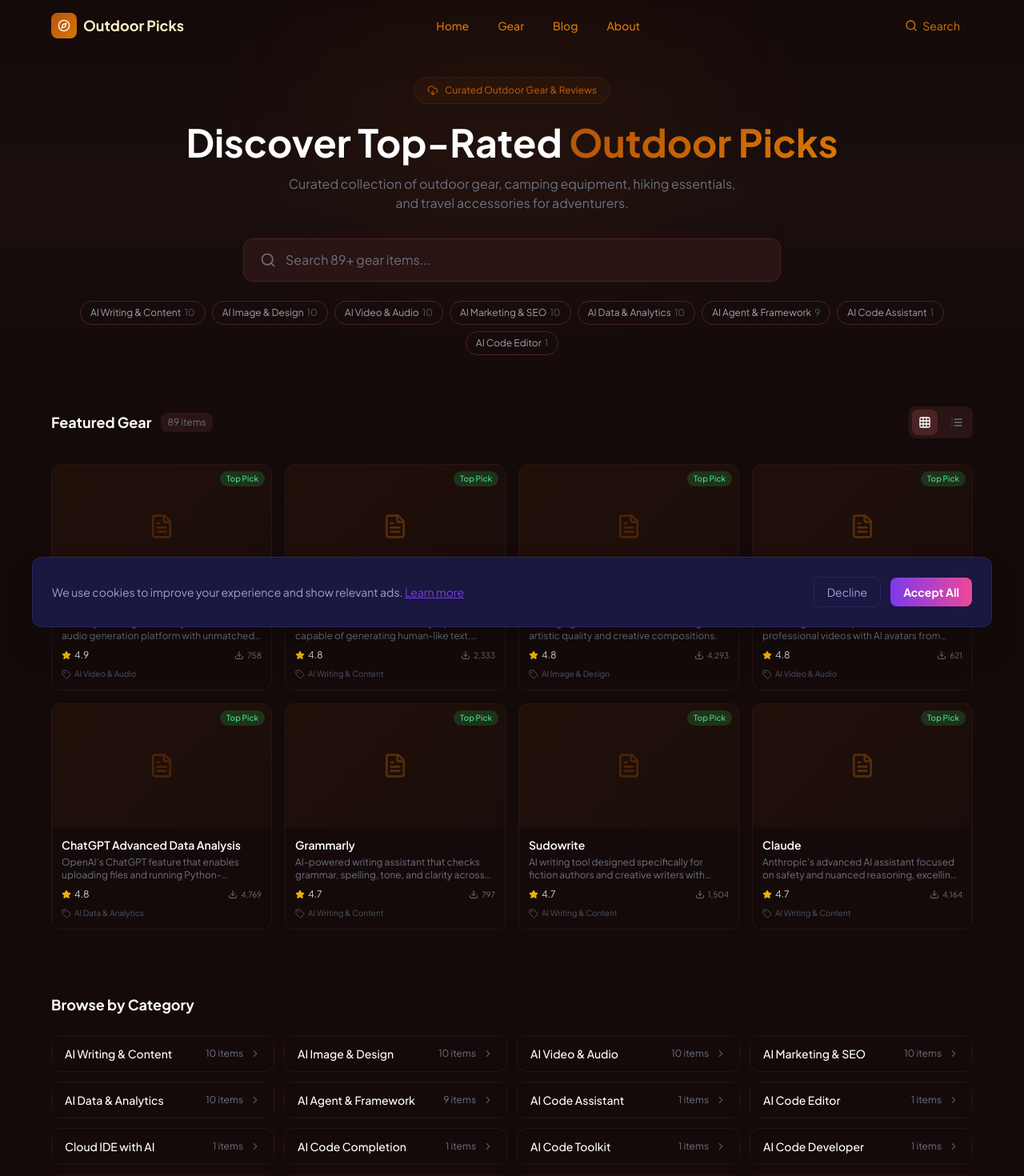
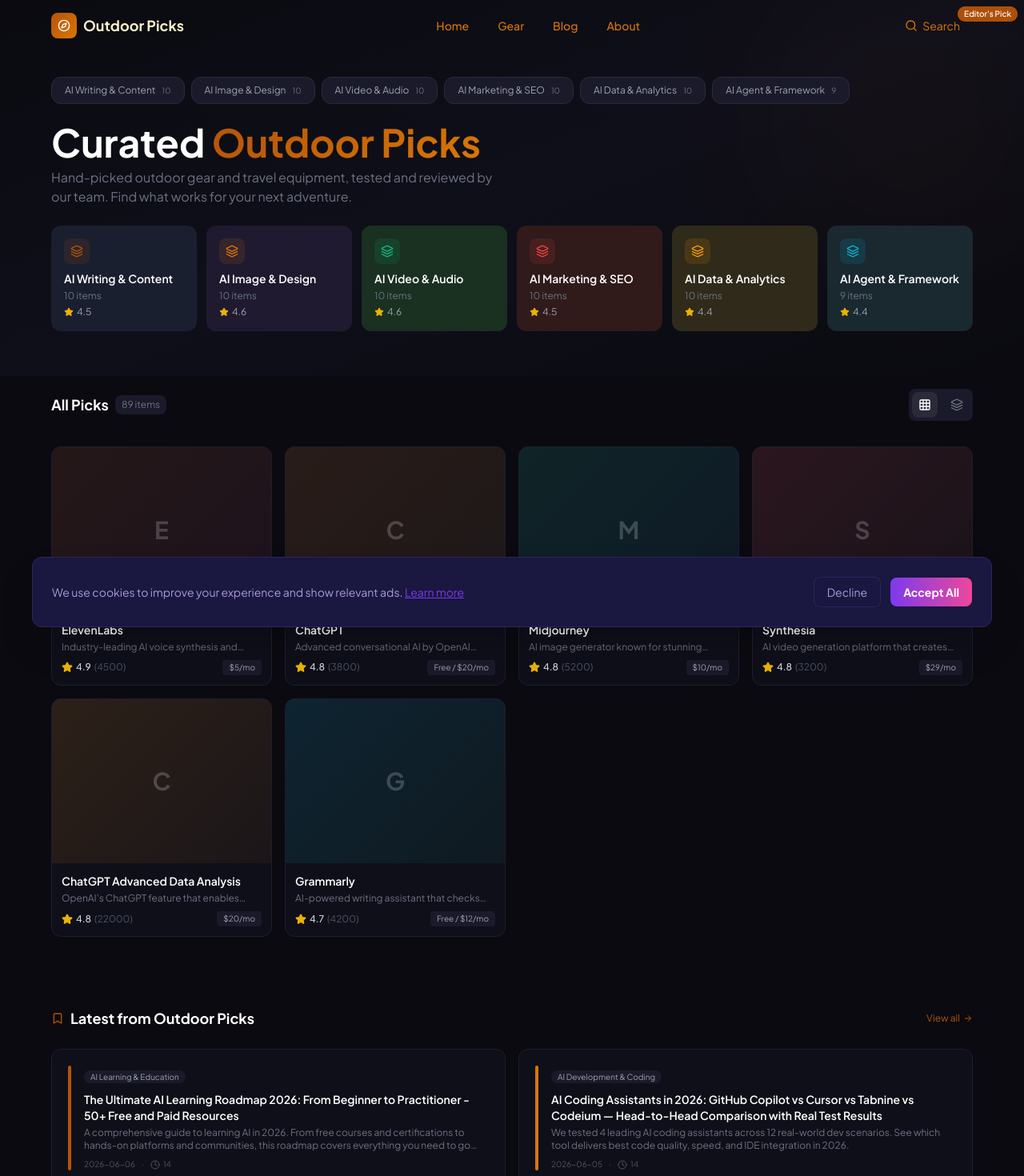
Before and after one commit to longfeixiang7650-dotcom/outdoorpicks-hub, a Next.js app: page / in a window 1280 px wide. Shown: the top 1470 px of the page at 80% size. Built offline with nearby package versions, Linux system fonts and the light colour scheme.

Commit message:
Change homepage to template D, fix brand

```diff
--- a/app/page.tsx
+++ b/app/page.tsx
@@ -2,204 +2,247 @@
 
 import { useState, useMemo } from "react";
 import {
-  Search, ArrowRight, Star, Download, Layers, BookOpen,
-  Clock, Users, Tag, Filter, CheckCircle2, ChevronRight,
-  Globe, BarChart3, Zap, Sparkles, FileText, Grid3X3,
-  List, Heart, Share2, TrendingUp, DownloadCloud
+  Search, Star, ArrowRight, Layers, Image, Camera,
+  Grid3X3, MapPin, Heart, Bookmark, Share2, Clock,
+  Users, Download, ChevronRight, Zap, Sparkles,
+  CheckCircle2, Globe, BarChart3, Tag, Filter
 } from "lucide-react";
 import Link from "next/link";
+
+// ============================================================
+// 模板D：画廊场景式首页
+// 适用于：户外旅行装备评测站 outdoorpicks.net
+// 布局：视觉画廊 + 场景分类 + 产品展示卡（带评分/标签/图片）
+// ============================================================
+
+const SITE_NAME = "Outdoor Picks";
+const ACCENT_COLOR = "#B45309";
+const SECONDARY_COLOR = "#D97706";
+
 import { ALL_TOOLS } from "@/data/tools";
 import { BLOG_POSTS } from "@/data/blog-posts";
 
-export default function HomePage() {
-  const [searchQuery, setSearchQuery] = useState("");
+interface HomePageProps {
+  tools?: any[];
+  posts?: any[];
+}
+
+export default function HomePage(props?: HomePageProps) {
+  const tools = props?.tools || ALL_TOOLS;
+  const posts = props?.posts || BLOG_POSTS;
   const [viewMode, setViewMode] = useState<"grid" | "list">("grid");
+  const [selectedCategory, setSelectedCategory] = useState<string | null>(null);
 
-  const SITE_NAME = "Outdoor Picks";
-  const ACCENT_COLOR = "#B45309";
-  const SECONDARY_ACCENT = "#D97706";
-
-  // Categories
+  // 分类
   const categories = useMemo(() => {
-    const m = new Map<string, { count: number }>();
-    for (const t of ALL_TOOLS) {
-      if (!m.has(t.category)) m.set(t.category, { count: 0 });
+    const m = new Map<string, { count: number; avgRating: number }>();
+    for (const t of tools) {
+      if (!m.has(t.category)) m.set(t.category, { count: 0, avgRating: 0 });
       const s = m.get(t.category)!;
       s.count++;
+      s.avgRating += t.rating;
     }
     return [...m.entries()]
-      .map(([name, s]) => ({ name, count: s.count }))
+      .map(([name, s]) => ({
+        name,
+        count: s.count,
+        avgRating: Math.round((s.avgRating / s.count) * 10) / 10,
+      }))
       .sort((a, b) => b.count - a.count);
-  }, []);
+  }, [tools]);
 
-  // Search filter
-  const filteredTools = useMemo(() => {
-    if (!searchQuery) return ALL_TOOLS.slice(0, 12);
-    return ALL_TOOLS.filter((t: any) =>
-      t.name.toLowerCase().includes(searchQuery.toLowerCase()) ||
-      t.category.toLowerCase().includes(searchQuery.toLowerCase()) ||
-      t.description?.toLowerCase().includes(searchQuery.toLowerCase())
-    ).slice(0, 12);
-  }, [searchQuery]);
+  // 当前展示的工具
+  const displayTools = useMemo(() => {
+    let filtered = [...tools];
+    if (selectedCategory) {
+      filtered = filtered.filter(t => t.category === selectedCategory);
+    }
+    return filtered.sort((a: any, b: any) => b.rating - a.rating);
+  }, [tools, selectedCategory]);
 
-  // Popular resources (by rating)
-  const popularResources = useMemo(
-    () => [...ALL_TOOLS].sort((a: any, b: any) => b.rating - a.rating).slice(0, 8),
-    []
+  // 编辑精选
+  const editorPicks = useMemo(
+    () => [...tools].sort((a: any, b: any) => b.rating - a.rating).slice(0, 6),
+    [tools]
   );
 
-  // Latest blog posts
+  // 热点话题（博客）
   const latestPosts = useMemo(
-    () => [...BLOG_POSTS]
+    () => [...posts]
       .sort((a: any, b: any) => new Date(b.date).getTime() - new Date(a.date).getTime())
       .slice(0, 4),
-    []
+    [posts]
   );
 
+  // 场景卡片配色
+  const catColors = [
+    { bg: "#1A1F30", accent: "#B45309" },
+    { bg: "#1F1A30", accent: "#D97706" },
+    { bg: "#1A3020", accent: "#10B981" },
+    { bg: "#301A1A", accent: "#EF4444" },
+    { bg: "#302A1A", accent: "#F59E0B" },
+    { bg: "#1A2830", accent: "#06B6D4" },
+  ];
+
   return (
-    <div className="min-h-screen bg-[#140A0A]">
-      {/* ======== HERO ======== */}
-      <section className="relative pt-24 pb-12 px-6 overflow-hidden">
-        <div className="absolute inset-0 bg-gradient-to-b from-[#140A0A] via-[#1A0E0E] to-[#140A0A]" />
-        <div className="absolute top-0 left-1/2 -translate-x-1/2 w-[500px] h-[300px] rounded-full opacity-[0.06] blur-[100px]"
-          style={{ background: `radial-gradient(circle, ${ACCENT_COLOR}, ${SECONDARY_ACCENT})` }} />
-        <div className="relative max-w-6xl mx-auto text-center">
-          <div className="inline-flex items-center gap-2 px-4 py-2 rounded-full text-xs font-medium mb-6 border"
-            style={{ borderColor: `${ACCENT_COLOR}30`, color: ACCENT_COLOR, backgroundColor: `${ACCENT_COLOR}10` }}>
-            <DownloadCloud className="w-3.5 h-3.5" />
-            Curated Outdoor Gear & Reviews
+    <div className="min-h-screen bg-[#0A0A10]">
+      {/* ======== HERO — 画廊风格 ======== */}
+      <section className="relative pt-24 pb-8 px-6 overflow-hidden">
+        <div className="absolute inset-0 bg-gradient-to-br from-[#0A0A10] via-[#0F0F1A] to-[#0A0A10]" />
+        <div className="absolute top-0 right-0 w-72 h-72 rounded-full opacity-[0.06] blur-[120px]"
+          style={{ background: `radial-gradient(circle, ${ACCENT_COLOR}, ${SECONDARY_COLOR})` }} />
+        <div className="relative max-w-6xl mx-auto">
+          {/* 场景标签 */}
+          <div className="flex flex-wrap gap-2 mb-6">
+            {categories.slice(0, 6).map((cat, i) => (
+              <button
+                key={cat.name}
+                onClick={() => setSelectedCategory(selectedCategory === cat.name ? null : cat.name)}
+                className="flex items-center gap-2 px-4 py-2 rounded-xl text-xs transition-all border"
+                style={{
+                  backgroundColor: selectedCategory === cat.name ? catColors[i % 6].accent + "20" : "#1A1A2A",
+                  borderColor: selectedCategory === cat.name ? catColors[i % 6].accent : "#2A2A3A",
+                  color: selectedCategory === cat.name ? catColors[i % 6].accent : "#9CA3AF",
+                }}
+              >
+                {cat.name}
+                <span className="text-[10px] opacity-60">{cat.count}</span>
+              </button>
+            ))}
           </div>
-          <h1 className="text-4xl md:text-5xl font-bold text-white leading-tight mb-4">
-            Discover Top-Rated{" "}
+          {/* 标题 */}
+          <div className="mb-6">
+            <h1 className="text-4xl md:text-5xl font-bold text-white leading-tight">
+              Curated{" "}
               <span className="text-transparent bg-clip-text"
-              style={{ backgroundImage: `linear-gradient(135deg, ${ACCENT_COLOR}, ${SECONDARY_ACCENT})` }}>
+                style={{ backgroundImage: `linear-gradient(135deg, ${ACCENT_COLOR}, ${SECONDARY_COLOR})` }}>
                 {SITE_NAME}
               </span>
             </h1>
-          <p className="text-gray-500 max-w-xl mx-auto mb-8">
-            Curated collection of outdoor gear, camping equipment, hiking essentials, and travel accessories for adventurers.
+            <p className="text-gray-500 mt-2 max-w-xl">
+              Hand-picked outdoor gear and travel equipment, tested and reviewed by our team.
+              Find what works for your next adventure.
             </p>
-          {/* Search */}
-          <div className="max-w-2xl mx-auto relative">
-            <div className="flex items-center bg-[#2A1414] border border-[#4A2424] rounded-xl px-5 py-3.5">
-              <Search className="w-5 h-5 text-gray-500 mr-3" />
-              <input
-                type="text"
-                placeholder={`Search ${ALL_TOOLS.length}+ gear items...`}
-                value={searchQuery}
-                onChange={(e) => setSearchQuery(e.target.value)}
-                className="bg-transparent text-white placeholder-gray-500 outline-none flex-1 text-base"
-              />
           </div>
-          </div>
-          {/* Category quick links */}
-          <div className="flex flex-wrap justify-center gap-2 mt-6">
-            {categories.slice(0, 8).map((cat) => (
+          {/* 场景卡片预览 */}
+          <div className="grid grid-cols-2 md:grid-cols-3 lg:grid-cols-6 gap-3 mb-6">
+            {categories.slice(0, 6).map((cat, i) => {
+              const color = catColors[i % 6];
+              return (
                 <Link
                   key={cat.name}
                   href={`/category/${cat.name.toLowerCase().replace(/ /g, "-")}`}
-                className="text-xs px-3 py-1.5 rounded-full border border-[#4A2424] text-gray-400 hover:border-gray-600 hover:text-gray-200 transition-all"
+                  className="rounded-xl p-4 transition-all hover:-translate-y-0.5 group"
+                  style={{ backgroundColor: color.bg }}
                 >
-                {cat.name}
-                <span className="ml-1 text-gray-600">{cat.count}</span>
+                  <div className="w-8 h-8 rounded-lg flex items-center justify-center mb-2 transition-colors"
+                    style={{ backgroundColor: `${color.accent}20` }}>
+                    <Layers className="w-4 h-4" style={{ color: color.accent }} />
+                  </div>
+                  <h3 className="text-sm font-semibold text-white group-hover:underline">{cat.name}</h3>
+                  <p className="text-xs text-gray-500 mt-1">{cat.count} items</p>
+                  <div className="flex items-center gap-1 mt-1">
+                    <Star className="w-3 h-3 text-yellow-500 fill-yellow-500" />
+                    <span className="text-xs text-gray-400">{cat.avgRating}</span>
+                  </div>
                 </Link>
-            ))}
+              );
+            })}
           </div>
         </div>
       </section>
 
-      {/* ======== View Toggle & Stats ======== */}
+      {/* ======== 视图切换 ======== */}
       <section className="px-6 py-4">
         <div className="max-w-6xl mx-auto flex items-center justify-between">
-          <div className="flex items-center gap-3">
+          <div className="flex items-center gap-2">
             <h2 className="text-lg font-bold text-white">
-              {searchQuery ? `Results for "${searchQuery}"` : "Featured Gear"}
+              {selectedCategory || "All Picks"}
             </h2>
-            <span className="text-xs text-gray-500 bg-[#2A1414] px-2 py-1 rounded-lg">
-              {searchQuery ? filteredTools.length : ALL_TOOLS.length} items
+            <span className="text-xs text-gray-500 bg-[#1A1A2A] px-2 py-1 rounded-lg">
+              {displayTools.length} items
             </span>
           </div>
-          <div className="flex items-center gap-2 bg-[#2A1414] rounded-lg p-1">
+          <div className="flex items-center gap-2 bg-[#1A1A2A] rounded-lg p-1">
             <button
               onClick={() => setViewMode("grid")}
-              className={`p-2 rounded-lg transition-colors ${viewMode === "grid" ? "bg-[#4A2424] text-white" : "text-gray-500 hover:text-gray-300"}`}
+              className={`p-2 rounded-lg transition-colors ${viewMode === "grid" ? "bg-[#2A2A3A] text-white" : "text-gray-500 hover:text-gray-300"}`}
             >
               <Grid3X3 className="w-4 h-4" />
             </button>
             <button
               onClick={() => setViewMode("list")}
-              className={`p-2 rounded-lg transition-colors ${viewMode === "list" ? "bg-[#4A2424] text-white" : "text-gray-500 hover:text-gray-300"}`}
+              className={`p-2 rounded-lg transition-colors ${viewMode === "list" ? "bg-[#2A2A3A] text-white" : "text-gray-500 hover:text-gray-300"}`}
             >
-              <List className="w-4 h-4" />
+              <Layers className="w-4 h-4" />
             </button>
           </div>
         </div>
       </section>
 
-      {/* ======== Resource Display ======== */}
-      <section className="px-6 py-4 pb-10">
+      {/* ======== 工具展示区（画廊网格） ======== */}
+      <section className="px-6 py-4 pb-12">
         <div className="max-w-6xl mx-auto">
           <div className={viewMode === "grid"
             ? "grid grid-cols-2 md:grid-cols-3 lg:grid-cols-4 gap-4"
             : "space-y-3"}>
-            {(searchQuery ? filteredTools : popularResources).map((tool: any, i: number) => (
+            {editorPicks.map((tool, i) => (
               viewMode === "grid" ? (
+                // 卡片网格模式
                 <Link
-                  key={tool.id || i}
+                  key={tool.id}
                   href={`/tools/${tool.id}`}
-                  className="group bg-[#140A0A] border border-[#2A1414] rounded-xl overflow-hidden hover:border-[#4A2424] transition-all"
+                  className="group bg-[#0F0F1A] border border-[#1E1E2E] rounded-xl overflow-hidden hover:border-[#2E2E4E] transition-all"
                 >
-                  {/* Thumbnail area */}
-                  <div className="aspect-[16/9] flex items-center justify-center relative"
-                    style={{ background: `linear-gradient(135deg, ${ACCENT_COLOR}15, ${i % 2 === 0 ? SECONDARY_ACCENT : ACCENT_COLOR}08)` }}>
+                  {/* 图片占位 */}
+                  <div className="aspect-[4/3] bg-gradient-to-br flex items-center justify-center"
+                    style={{
+                      background: `linear-gradient(135deg, ${catColors[i % 6].accent}20, ${catColors[(i + 3) % 6].accent}10)`
+                    }}>
                     <div className="text-center">
-                      <FileText className="w-8 h-8 mx-auto opacity-30"
-                        style={{ color: i % 2 === 0 ? ACCENT_COLOR : SECONDARY_ACCENT }} />
+                      <div className="text-3xl font-bold text-white/20">{tool.name.charAt(0)}</div>
                     </div>
-                    {/* Free badge */}
-                    <span className="absolute top-2 right-2 text-[10px] px-2 py-0.5 rounded-full bg-green-500/20 text-green-400 font-medium">
-                      Top Pick
+                    {i < 2 && (
+                      <span className="absolute top-2 right-2 text-[10px] px-2 py-0.5 rounded-full font-medium"
+                        style={{ backgroundColor: `${ACCENT_COLOR}CC`, color: "white" }}>
+                        Editor&apos;s Pick
                       </span>
+                    )}
                   </div>
                   <div className="p-3">
-                    <h3 className="text-sm font-semibold text-white group-hover:underline line-clamp-1">
-                      {tool.name}
-                    </h3>
-                    <p className="text-xs text-gray-500 mt-1 line-clamp-2">{tool.description}</p>
+                    <h3 className="text-sm font-semibold text-white group-hover:underline">{tool.name}</h3>
+                    <p className="text-xs text-gray-500 mt-1 line-clamp-1">{tool.description}</p>
                     <div className="flex items-center justify-between mt-2">
                       <div className="flex items-center gap-1">
-                        <Star className="w-3 h-3 text-yellow-500 fill-yellow-500" />
-                        <span className="text-xs text-gray-300">{tool.rating}</span>
+                        <Star className="w-3.5 h-3.5 text-yellow-500 fill-yellow-500" />
+                        <span className="text-xs text-gray-300 font-medium">{tool.rating}</span>
+                        <span className="text-xs text-gray-600">({tool.reviewCount || 0})</span>
                       </div>
-                      <div className="flex items-center gap-1 text-[10px] text-gray-500">
-                        <Download className="w-3 h-3" />
-                        {(Math.floor(Math.random() * 5000) + 100).toLocaleString()}
-                      </div>
-                    </div>
-                    <div className="mt-2 flex items-center gap-1 text-[10px] text-gray-600">
-                      <Tag className="w-3 h-3" />
-                      {tool.category}
+                      <span className="text-[10px] px-2 py-0.5 rounded bg-[#1A1A2A] text-gray-400">
+                        {tool.pricing || "$"}
+                      </span>
                     </div>
                   </div>
                 </Link>
               ) : (
+                // 列表模式
                 <Link
-                  key={tool.id || i}
+                  key={tool.id}
                   href={`/tools/${tool.id}`}
-                  className="flex items-center gap-3 bg-[#140A0A] border border-[#2A1414] rounded-xl p-3 hover:border-[#4A2424] transition-all group"
+                  className="flex items-center gap-4 bg-[#0F0F1A] border border-[#1E1E2E] rounded-xl p-4 hover:border-[#2E2E4E] transition-all group"
                 >
-                  <div className="w-10 h-10 rounded-lg flex items-center justify-center flex-shrink-0"
-                    style={{ background: `linear-gradient(135deg, ${ACCENT_COLOR}20, ${SECONDARY_ACCENT}10)` }}>
-                    <FileText className="w-5 h-5" style={{ color: ACCENT_COLOR }} />
+                  <div className="w-12 h-12 rounded-xl bg-gradient-to-br flex items-center justify-center text-lg font-bold flex-shrink-0"
+                    style={{ background: `linear-gradient(135deg, ${catColors[i % 6].accent}30, ${catColors[(i + 3) % 6].accent}15)` }}>
+                    {tool.name.charAt(0)}
                   </div>
                   <div className="flex-1 min-w-0">
                     <h3 className="text-sm font-semibold text-white">{tool.name}</h3>
-                    <p className="text-xs text-gray-500">{tool.category}</p>
+                    <p className="text-xs text-gray-500 mt-0.5">{tool.description}</p>
                   </div>
-                  <div className="flex items-center gap-2">
+                  <div className="flex items-center gap-3 flex-shrink-0">
                     <div className="flex items-center gap-1">
-                      <Star className="w-3 h-3 text-yellow-500 fill-yellow-500" />
-                      <span className="text-xs text-gray-300">{tool.rating}</span>
+                      <Star className="w-3.5 h-3.5 text-yellow-500 fill-yellow-500" />
+                      <span className="text-sm text-white font-medium">{tool.rating}</span>
                     </div>
                     <ArrowRight className="w-4 h-4 text-gray-600" />
                   </div>
@@ -210,36 +253,16 @@
         </div>
       </section>
 
-      {/* ======== Browse by Category ======== */}
-      <section className="px-6 py-10">
-        <div className="max-w-6xl mx-auto">
-          <h2 className="text-lg font-bold text-white mb-6">Browse by Category</h2>
-          <div className="grid grid-cols-2 md:grid-cols-4 gap-3">
-            {categories.map((cat, i) => (
-              <Link
-                key={cat.name}
-                href={`/category/${cat.name.toLowerCase().replace(/ /g, "-")}`}
-                className="flex items-center justify-between bg-[#140A0A] border border-[#2A1414] rounded-xl px-4 py-3 hover:border-[#4A2424] transition-all"
-              >
-                <span className="text-sm text-white font-medium">{cat.name}</span>
-                <div className="flex items-center gap-2">
-                  <span className="text-xs text-gray-500">{cat.count} items</span>
-                  <ChevronRight className="w-3.5 h-3.5 text-gray-600" />
-                </div>
-              </Link>
-            ))}
-          </div>
-        </div>
-      </section>
-
-      {/* ======== Blog ======== */}
+      {/* ======== 热点文章（博客） ======== */}
       {latestPosts.length > 0 && (
         <section className="px-6 py-10">
           <div className="max-w-6xl mx-auto">
             <div className="flex items-center justify-between mb-6">
-              <h2 className="text-lg font-bold text-white">Latest Articles</h2>
-              <Link href="/blog" className="text-xs flex items-center gap-1"
-                style={{ color: ACCENT_COLOR }}>
+              <h2 className="text-lg font-bold text-white flex items-center gap-2">
+                <Bookmark className="w-4 h-4" style={{ color: ACCENT_COLOR }} />
+                Latest from {SITE_NAME}
+              </h2>
+              <Link href="/blog" className="text-xs flex items-center gap-1" style={{ color: ACCENT_COLOR }}>
                 View all <ArrowRight className="w-3 h-3" />
               </Link>
             </div>
@@ -248,12 +271,13 @@
                 <Link
                   key={post.slug || i}
                   href={`/blog/${post.slug}`}
-                  className="flex gap-4 bg-[#140A0A] border border-[#2A1414] rounded-xl p-5 hover:border-[#4A2424] transition-all group"
+                  className="flex gap-4 bg-[#0F0F1A] border border-[#1E1E2E] rounded-xl p-5 hover:border-[#2E2E4E] transition-all group"
                 >
+                  {/* 装饰色块 */}
                   <div className="w-1 flex-shrink-0 rounded-full"
-                    style={{ backgroundColor: i % 2 === 0 ? ACCENT_COLOR : SECONDARY_ACCENT }} />
+                    style={{ backgroundColor: catColors[i % 6].accent }} />
                   <div className="flex-1 min-w-0">
-                    <span className="text-[10px] px-2 py-0.5 rounded-full bg-[#2A1414] text-gray-400">
+                    <span className="text-[10px] px-2 py-0.5 rounded-full bg-[#1A1A2A] text-gray-400">
                       {post.category || "Article"}
                     </span>
                     <h3 className="text-sm font-semibold text-white mt-2 mb-1 group-hover:underline line-clamp-2">
@@ -263,7 +287,9 @@
                     <div className="flex items-center gap-2 mt-2 text-[10px] text-gray-600">
                       <span>{post.date}</span>
                       <span>·</span>
-                      <span>{post.readTime || "3 min"}</span>
+                      <span className="flex items-center gap-1">
+                        <Clock className="w-3 h-3" /> {post.readTime || "3 min"}
+                      </span>
                     </div>
                   </div>
                 </Link>
@@ -274,22 +300,26 @@
       )}
 
       {/* ======== CTA ======== */}
-      <section className="px-6 py-16">
+      <section className="px-6 py-14">
         <div className="max-w-6xl mx-auto">
           <div className="relative rounded-2xl p-10 text-center overflow-hidden"
-            style={{ background: `linear-gradient(135deg, ${ACCENT_COLOR}15, ${SECONDARY_ACCENT}08)` }}>
+            style={{ background: `linear-gradient(135deg, ${ACCENT_COLOR}20, ${SECONDARY_COLOR}10)` }}>
+            <div className="absolute inset-0 opacity-[0.03]"
+              style={{ backgroundImage: `radial-gradient(circle at 30% 50%, ${ACCENT_COLOR}, transparent 60%)` }} />
             <div className="relative">
-              <DownloadCloud className="w-8 h-8 mx-auto mb-3" style={{ color: ACCENT_COLOR }} />
-              <h2 className="text-xl font-bold text-white mb-2">Start Exploring</h2>
+              <CheckCircle2 className="w-8 h-8 mx-auto mb-3" style={{ color: ACCENT_COLOR }} />
+              <h2 className="text-xl font-bold text-white mb-2">
+                Find your perfect outdoor gear
+              </h2>
               <p className="text-sm text-gray-500 mb-6">
-                All gear recommendations are curated by outdoor enthusiasts.
+                Browse our full collection of curated outdoor products and gear.
               </p>
               <Link
                 href="/all-tools"
                 className="inline-flex items-center gap-2 px-6 py-3 rounded-xl text-white font-semibold transition-all hover:scale-105"
                 style={{ backgroundColor: ACCENT_COLOR }}
               >
-                Browse All Gear <ArrowRight className="w-4 h-4" />
+                Browse All <ArrowRight className="w-4 h-4" />
               </Link>
             </div>
           </div>
```
Also changed, not shown: vercel.json. Lines whose indentation alone changed are shown as unchanged.
